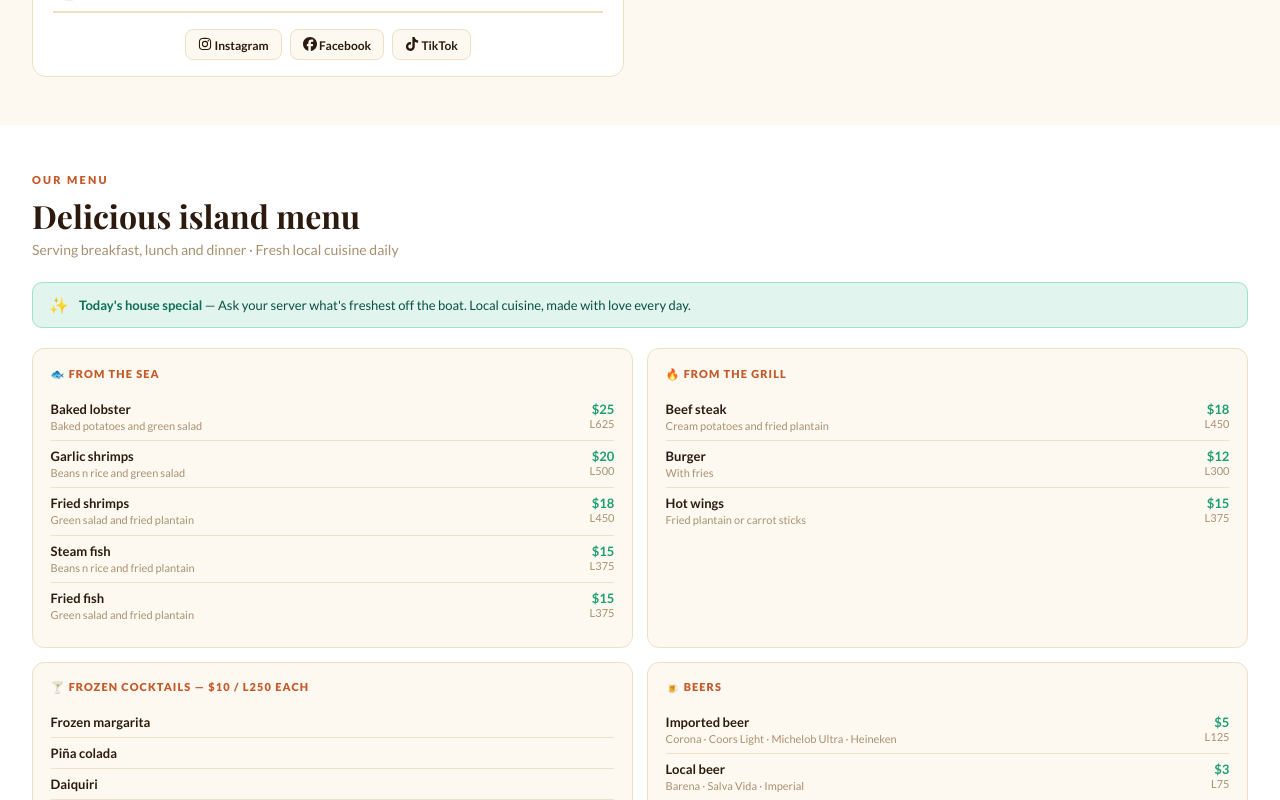
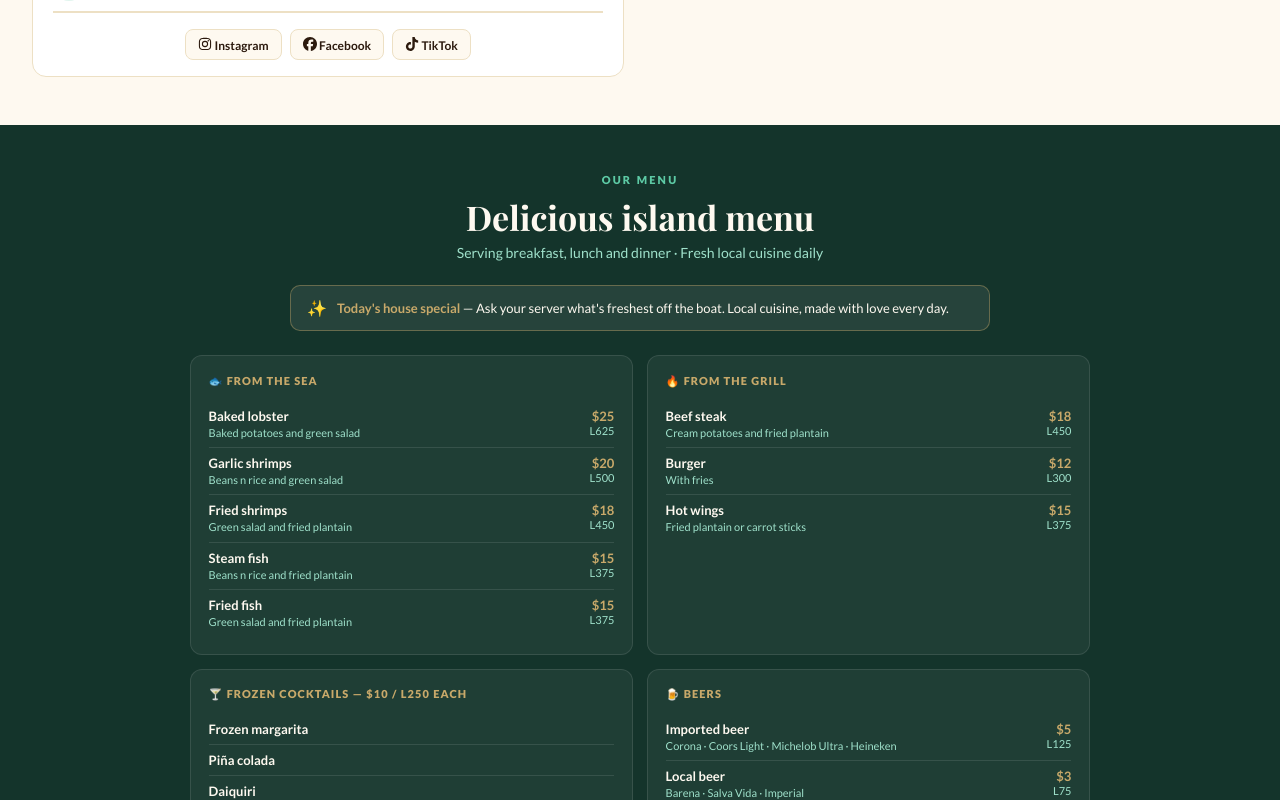
Before and after one commit to ShaniceS13/sexy-mermaid, a React (Create React App) app: page / in a window 1280 px wide. Shown: the part 1640-2440 px from the top of the page. Built offline with nearby package versions, Linux system fonts and the light colour scheme; a web font is replaced by a local one.

Commit message:
Restyle Menu section, add order-ahead box, soften copy

```diff
--- a/src/components/Menu.js
+++ b/src/components/Menu.js
@@ -173,6 +173,33 @@ export default function Menu() {
           </div>
         </div>
       </div>
+      <div className="order-ahead-box">
+        <img
+          src={require("../images/food-lobster.jpeg")}
+          alt="Grilled lobster plate at The Sexy Mermaid"
+          className="order-ahead-photo"
+        />
+        <div className="order-ahead-text">
+          <p>
+            We'd love for you to come sit with us, feet by the water, and let
+            the kitchen surprise you. If you're short on time, you can always
+            call or message ahead and we'll have it ready.
+          </p>
+          <div className="order-ahead-btns">
+            <a href="tel:+50433782622" className="order-call-btn">
+              📞 +504 3378 2622
+            </a>
+            <a
+              href="https://wa.me/50433782622"
+              target="_blank"
+              rel="noopener noreferrer"
+              className="order-wa-btn"
+            >
+              💬 Ask on WhatsApp
+            </a>
+          </div>
+        </div>
+      </div>
 
       <div className="bfast-banner">
         <span>☀️</span>
--- a/src/styles/Menu.css
+++ b/src/styles/Menu.css
@@ -1,6 +1,16 @@
 .menu {
   padding: 3rem 2rem;
-  background: #fff;
+  background: #14342b;
+}
+
+.menu-tag {
+  font-size: 10px;
+  font-weight: 900;
+  letter-spacing: 0.15em;
+  text-transform: uppercase;
+  color: #c8a96a;
+  text-align: center;
+  margin-bottom: 0.5rem;
 }
 
 .menu-eyebrow {
@@ -8,55 +18,63 @@
   font-weight: 900;
   letter-spacing: 0.2em;
   text-transform: uppercase;
-  color: #c45a2a;
+  color: #5dcaa5;
   margin-bottom: 0.5rem;
+  text-align: center;
 }
 
 .menu-h2 {
   font-family: "Playfair Display", serif;
-  font-size: 32px;
+  font-size: 34px;
   font-weight: 700;
-  color: #2c1a0e;
+  color: #fef9f0;
   margin-bottom: 0.25rem;
+  text-align: center;
 }
 
 .menu-sub {
   font-size: 14px;
-  color: #a89070;
+  color: #9fe1cb;
   margin-bottom: 1.5rem;
+  text-align: center;
 }
 
 .special-box {
-  background: #e1f5ee;
-  border: 1.5px solid #9fe1cb;
+  background: rgba(255, 255, 255, 0.08);
+  border: 1.5px solid rgba(200, 169, 106, 0.4);
   border-radius: 10px;
   padding: 12px 16px;
   display: flex;
   align-items: center;
   gap: 10px;
-  margin-bottom: 1.25rem;
+  margin-bottom: 1.5rem;
+  max-width: 700px;
+  margin-left: auto;
+  margin-right: auto;
 }
 
 .special-box p {
   font-size: 13px;
-  color: #085041;
+  color: #fef9f0;
   margin: 0;
   line-height: 1.5;
 }
 
 .special-box strong {
-  color: #0f6e56;
+  color: #c8a96a;
 }
 
 .menu-grid {
   display: grid;
   grid-template-columns: 1fr 1fr;
   gap: 14px;
+  max-width: 900px;
+  margin: 0 auto;
 }
 
 .menu-cat {
-  background: #fef9f0;
-  border: 1px solid #ede0c4;
+  background: rgba(255, 255, 255, 0.05);
+  border: 1px solid rgba(255, 255, 255, 0.1);
   border-radius: 12px;
   padding: 1.1rem;
 }
@@ -65,7 +83,7 @@
   font-size: 11px;
   letter-spacing: 0.1em;
   text-transform: uppercase;
-  color: #c45a2a;
+  color: #c8a96a;
   margin-bottom: 0.8rem;
   font-weight: 900;
 }
@@ -75,7 +93,7 @@
   justify-content: space-between;
   align-items: flex-start;
   padding: 7px 0;
-  border-bottom: 0.5px solid #ede0c4;
+  border-bottom: 0.5px solid rgba(255, 255, 255, 0.1);
 }
 
 .menu-item:last-child {
@@ -88,13 +106,13 @@
 
 .mi-name {
   font-size: 13px;
-  color: #2c1a0e;
+  color: #fef9f0;
   font-weight: 700;
 }
 
 .mi-desc {
   font-size: 11px;
-  color: #a89070;
+  color: #9fe1cb;
   margin-top: 2px;
   line-height: 1.3;
 }
@@ -107,26 +125,77 @@
 
 .mi-usd {
   font-size: 13px;
-  color: #1d9e75;
+  color: #c8a96a;
   font-weight: 700;
   display: block;
 }
 
 .mi-lps {
   font-size: 11px;
-  color: #a89070;
+  color: #9fe1cb;
   display: block;
 }
 
+.order-ahead-box {
+  max-width: 700px;
+  margin: 2.5rem auto 0;
+  background: rgba(255, 255, 255, 0.05);
+  border: 1px solid rgba(255, 255, 255, 0.1);
+  border-radius: 16px;
+  padding: 1.5rem;
+  text-align: center;
+}
+
+.order-ahead-photo {
+  width: 220px;
+  border-radius: 12px;
+  margin-bottom: 1rem;
+}
+
+.order-ahead-text p {
+  color: #fef9f0;
+  font-size: 14px;
+  line-height: 1.6;
+  margin-bottom: 1rem;
+}
+
+.order-ahead-btns {
+  display: flex;
+  justify-content: center;
+  gap: 12px;
+  flex-wrap: wrap;
+}
+
+.order-call-btn {
+  background: #c45a2a;
+  color: #fff;
+  padding: 12px 20px;
+  border-radius: 24px;
+  font-size: 13px;
+  font-weight: 700;
+  text-decoration: none;
+}
+
+.order-wa-btn {
+  background: #25d366;
+  color: #fff;
+  padding: 12px 20px;
+  border-radius: 24px;
+  font-size: 13px;
+  font-weight: 700;
+  text-decoration: none;
+}
+
 .bfast-banner {
-  background: #fef3e2;
+  max-width: 700px;
+  margin: 1.5rem auto 0;
+  background: rgba(200, 169, 106, 0.12);
   border: 1.5px solid #c8a96a;
   border-radius: 10px;
   padding: 14px 18px;
   display: flex;
   align-items: center;
   gap: 12px;
-  margin-top: 1.25rem;
 }
 
 .bfast-banner span {
@@ -137,13 +206,13 @@
 .bfast-banner h4 {
   font-size: 14px;
   font-weight: 900;
-  color: #2c1a0e;
+  color: #fef9f0;
   margin-bottom: 3px;
 }
 
 .bfast-banner p {
   font-size: 12px;
-  color: #7a6a50;
+  color: #9fe1cb;
   margin: 0;
   line-height: 1.5;
 }
```
Also changed, not shown: src/images/food-lobster.jpeg (added).
